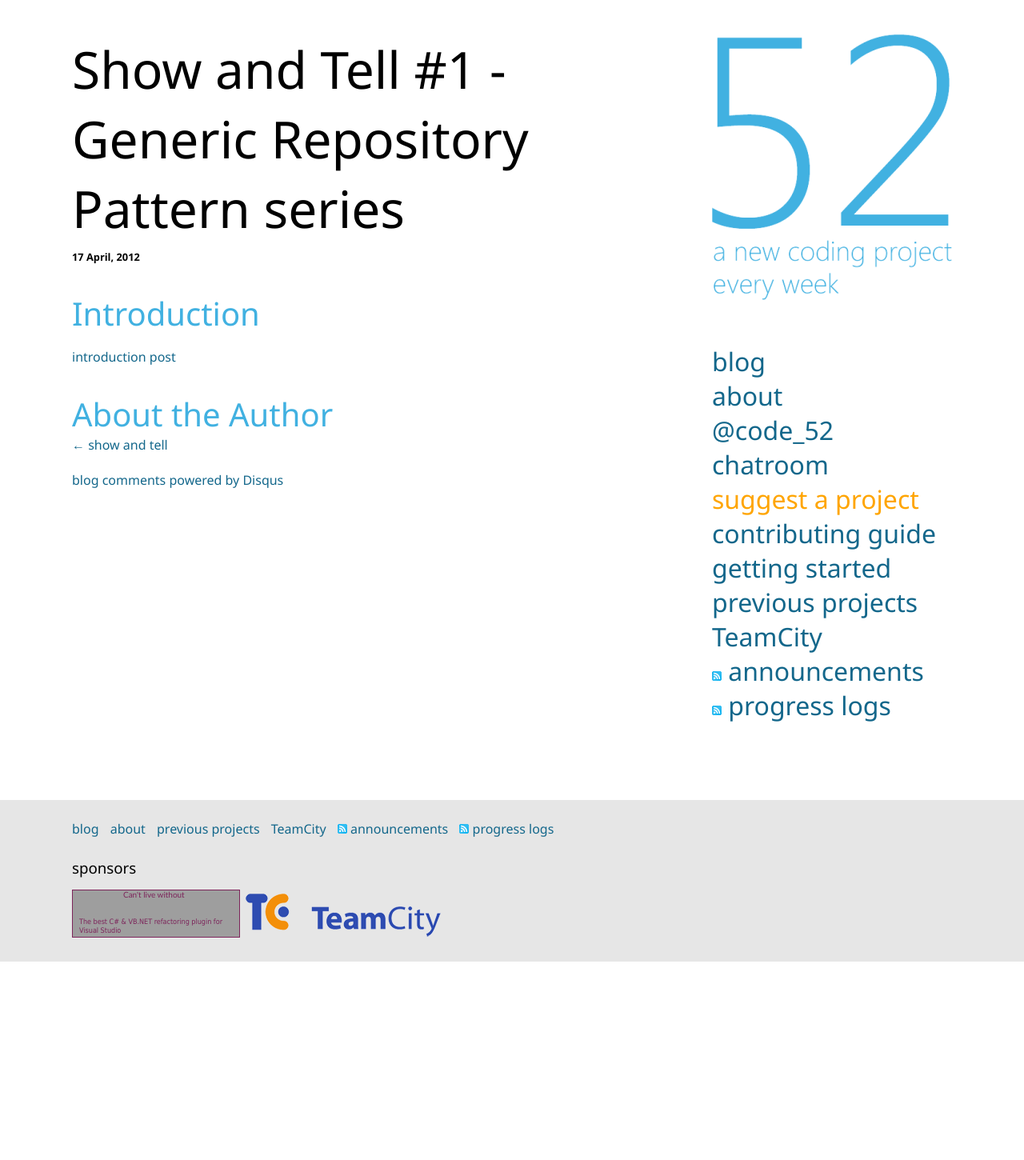
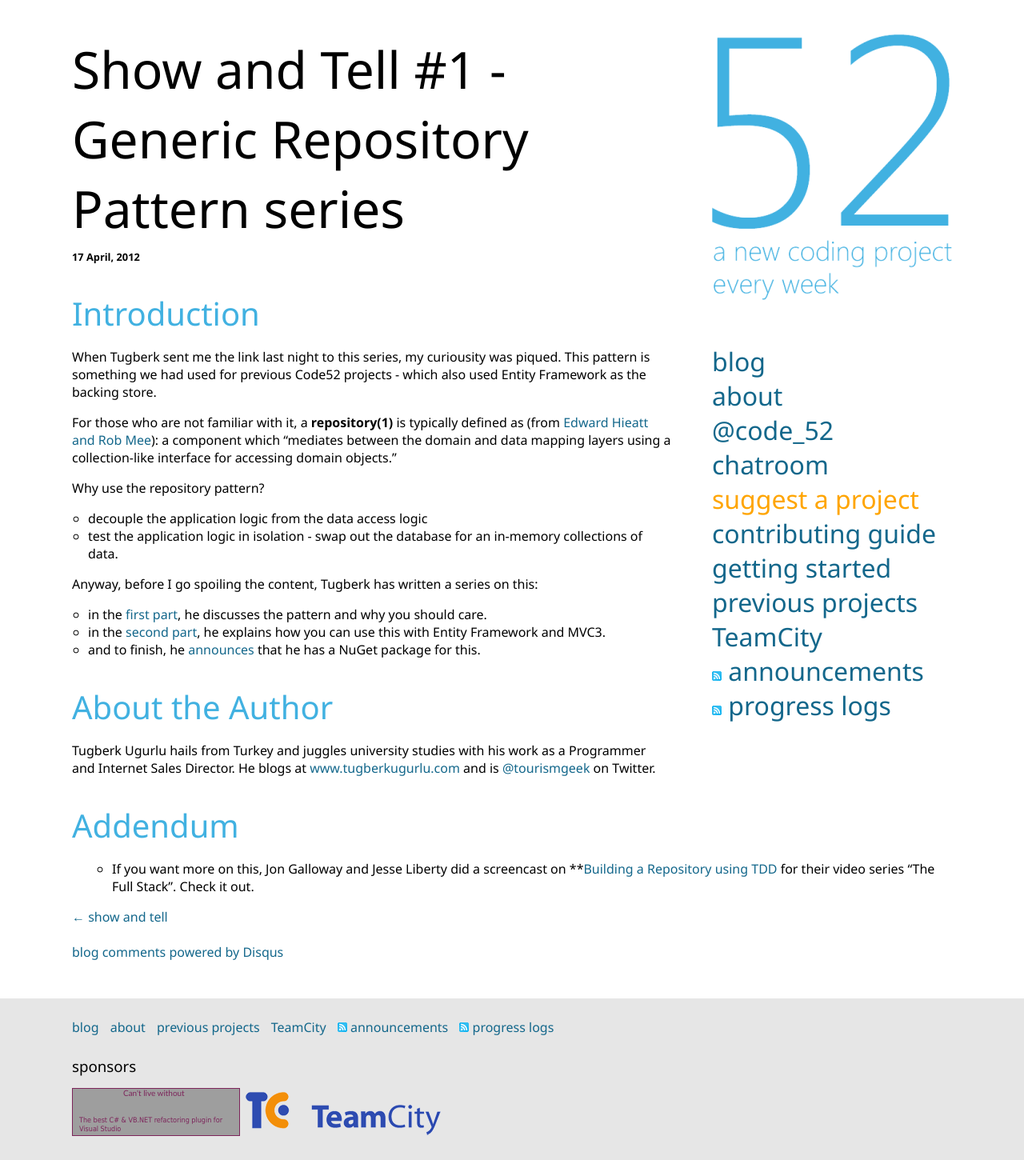
Before and after one commit to Code52/code52.github.com, a Jekyll site: the page built from _posts/2012-04-17-show-and-tell-tugberkugurlu.md, in a window 1280 px wide. Shown: the whole page at 80% size. Built offline with Jekyll 4.4.1, drawn with Linux system fonts in a browser that asks for light colours; Markdown is read by kramdown in place of the engine named in the settings; comment, search, counter and statistics services are not loaded; before the commit the page ends 1202 px from its top, so only the background shows below that; grey boxes are pictures that could not be loaded.

Commit message:
fleshed out post

```diff
--- a/_posts/2012-04-17-show-and-tell-tugberkugurlu.md
+++ b/_posts/2012-04-17-show-and-tell-tugberkugurlu.md
@@ -9,6 +9,25 @@
 
 ## Introduction
 
-[introduction post](http://www.tugberkugurlu.com/archive/generic-repository-pattern-entity-framework-asp-net-mvc-and-unit-testing-triangle)
+When Tugberk sent me the link last night to this series, my curiousity was piqued. This pattern is something we had used for previous Code52 projects - which also used Entity Framework as the backing store.
+
+For those who are not familiar with it, a **repository(1)** is typically defined as (from [Edward Hieatt and Rob Mee](http://martinfowler.com/eaaCatalog/repository.html)): a component which "mediates between the domain and data mapping layers using a collection-like interface for accessing domain objects."
+
+Why use the repository pattern?
+
+ - decouple the application logic from the data access logic
+ - test the application logic in isolation - swap out the database for an in-memory collections of data.
+
+ Anyway, before I go spoiling the content, Tugberk has written a series on this:
+
+ - in the [first part](http://www.tugberkugurlu.com/archive/generic-repository-pattern-entity-framework-asp-net-mvc-and-unit-testing-triangle), he discusses the pattern and why you should care.
+ - in the [second part](http://www.tugberkugurlu.com/archive/how-to-work-with-generic-repositories-on-asp-net-mvc-and-unit-testing-them-by-mocking), he explains how you can use this with Entity Framework and MVC3.
+ - and to finish, he [announces](http://www.tugberkugurlu.com/archive/entity-framework-dbcontext-generic-repository-implementation-is-now-on-nuget-and-github) that he has a NuGet package for this.
 
 ## About the Author
+
+Tugberk Ugurlu hails from Turkey and juggles university studies with his work as a Programmer and Internet Sales Director. He blogs at [www.tugberkugurlu.com](http://www.tugberkugurlu.com/) and is [@tourismgeek](http://twitter.com/tourismgeek) on Twitter.
+
+## Addendum
+
+1. If you want more on this, Jon Galloway and Jesse Liberty did a screencast on **[Building a Repository using TDD](http://channel9.msdn.com/Series/The-Full-Stack/The-Full-Stack-Part-3-Building-a-Repository-using-TDD) for their video series "The Full Stack". Check it out.
```
